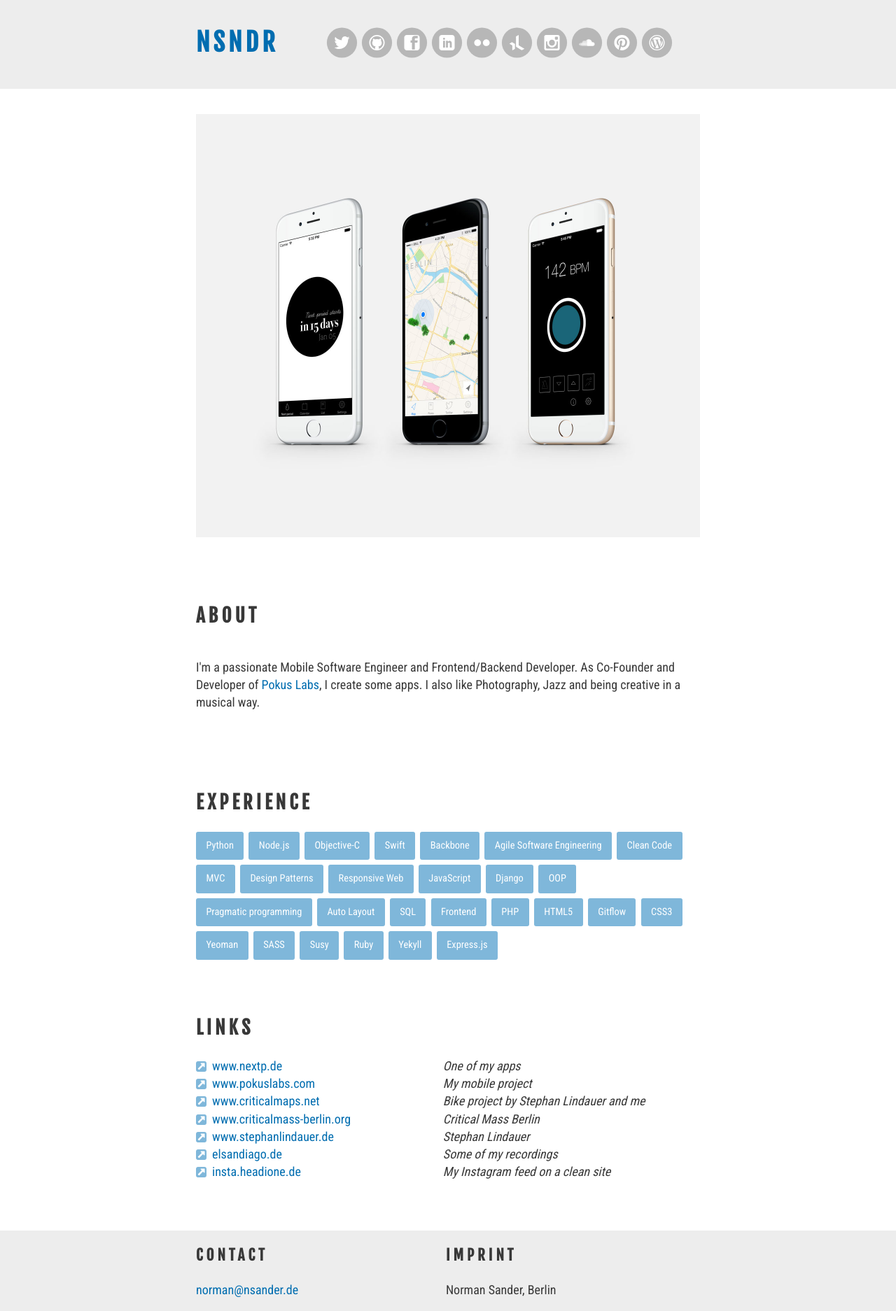
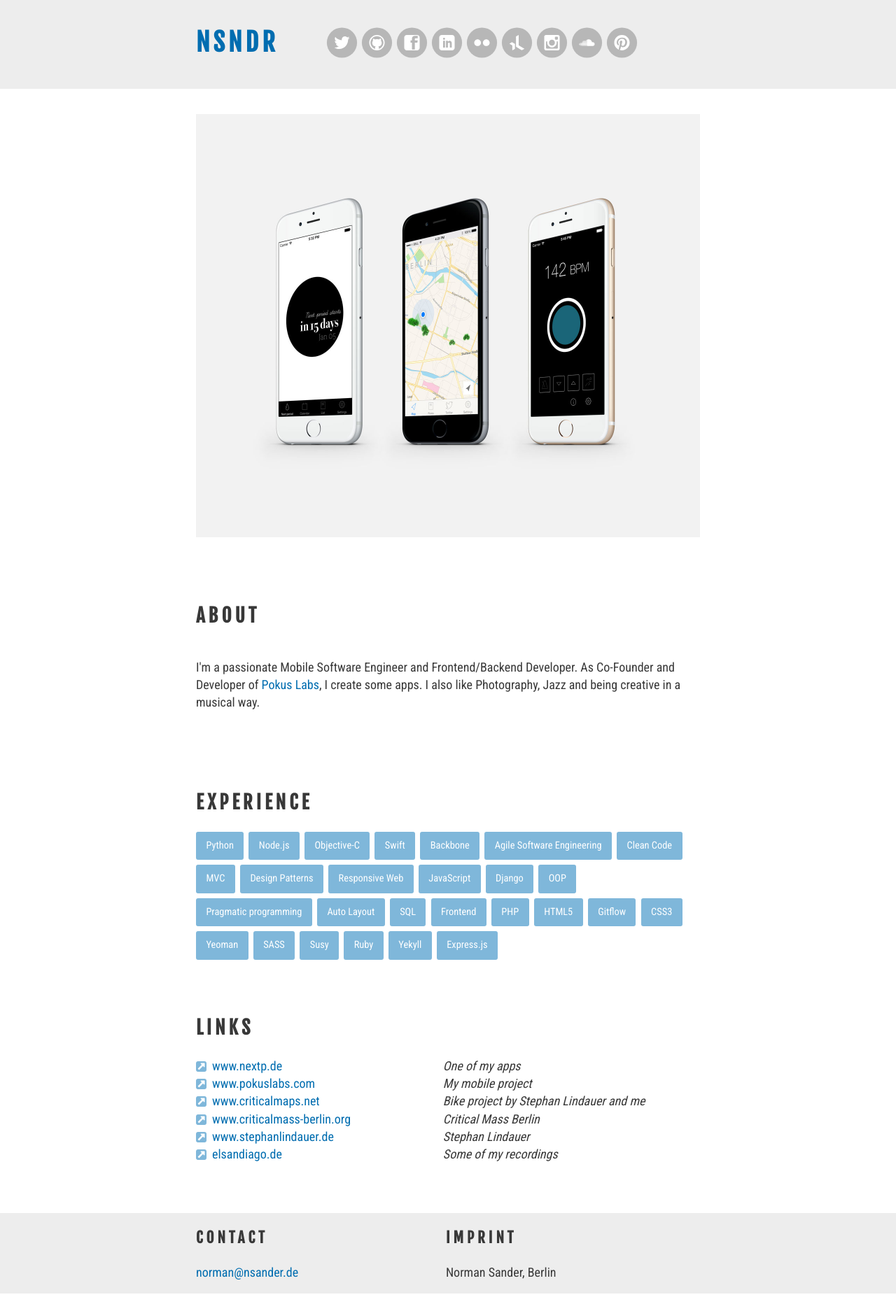
Before and after one commit to headione/nsander-site, a website: page index.html in a window 1280 px wide. Shown: the whole page at 70% size. After the commit the page ends 1849 px from the top, so only its background shows below. Drawn offline with Linux system fonts and the light colour scheme.

Commit message:
Removed wp link

```diff
--- a/index.html
+++ b/index.html
@@ -50,7 +50,6 @@
                 <li><a href="http://www.instagram.com/mac.sander/" target="_blank" title="Instagram"><img src="svg/instagram.svg" height="50" alt="Instagram"></a></li>
                 <li><a href="http://www.soundcloud.com/elsandiago" target="_blank" title="Soundcloud"><img src="svg/soundcloud.svg" height="50" alt="Soundcloud"></a></li>
                 <li><a href="https://www.pinterest.com/normansander/" target="_blank" title="Pinterest"><img src="svg/pinterest.svg" height="50" alt="Pinterest"></a></li>
-                <li><a href="http://travel.headione.de" target="_blank" title="Wordpress"><img src="svg/wordpress.svg" height="50" alt="Wordpress"></a></li>
             </ul>
         </section>
     </div>
@@ -105,7 +104,7 @@
             <li><a class="externalLink" href="http://www.criticalmass-berlin.org" target="_blank" title="Critical Mass Berlin">www.criticalmass-berlin.org</a><span>Critical Mass Berlin</span></li>
             <li><a class="externalLink" href="http://www.stephanlindauer.de" target="_blank" title="Stephan Lindauer">www.stephanlindauer.de</a><span>Stephan Lindauer</span></li>
             <li><a class="externalLink" href="http://elsandiago.de" target="_blank" title="Some of my recordings">elsandiago.de</a><span>Some of my recordings</span></li>
-            <li><a class="externalLink" href="http://insta.headione.de" target="_blank" title="My personal Instagram page">insta.headione.de</a><span>My Instagram feed on a clean site</li>
+            <!-- <li><a class="externalLink" href="http://insta.headione.de" target="_blank" title="My personal Instagram page">insta.headione.de</a><span>My Instagram feed on a clean site</li> -->
         </ul>
     </section>
 </div>
```
